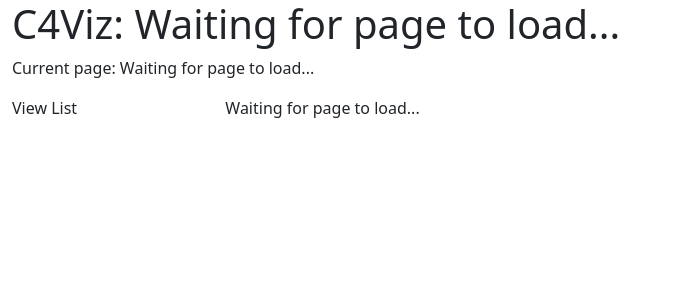
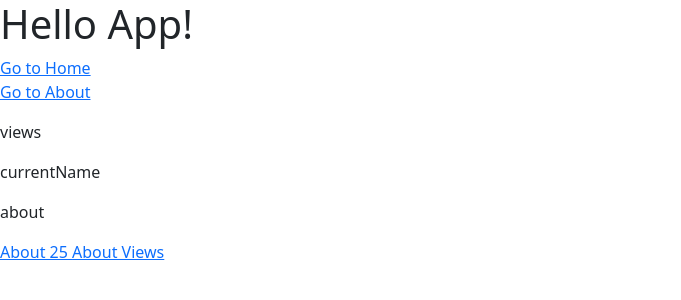
Before and after one commit to pmorch/c4viz, a Vue app in the folder frontend/: page / in a window 1280 px wide. Shown: the top 300 px of the page, without its empty margins (0-681 px from the left). Built offline with nearby package versions, Linux system fonts and the light colour scheme; no server answers.

Commit message:
HACK: Experiment with vue router

```diff
--- a/frontend/src/App.vue
+++ b/frontend/src/App.vue
@@ -1,20 +1,20 @@
 <template>
-  <div class="container-fluid vh-100 d-flex flex-column">
-    <div class="row">
-      <h1>C4Viz: {{ svgTitle }}</h1>
-      <p>Current page: {{ svgTitle }}</p>
-    </div>
-    <div class="row flex-grow-1 overflow-hidden">
-      <div class="col-2">View List</div>
-      <div class="col-10 container-fluid d-flex flex-row mh-100 justify-content-center">
-        <CurrentView :current="current" @changeView="changeView" />
-      </div>
-    </div>
-  </div>
+  <h1>Hello App!</h1>
+  <p>
+    <!-- use the router-link component for navigation. -->
+    <!-- specify the link by passing the `to` prop. -->
+    <!-- `<router-link>` will render an `<a>` tag with the correct `href` attribute -->
+    <router-link to="/">Go to Home</router-link><br>
+    <router-link to="/about">Go to About</router-link>
+  </p>
+  <!-- route outlet -->
+  <!-- component matched by the route will render here -->
+  <router-view></router-view>
 </template>
 
 <script>
 import CurrentView from "./components/CurrentView.vue";
+import About from "./components/About.vue";
 import * as Constants from './Constants.js'
 
 function modifyVizSvgs(vizArray) {
@@ -48,6 +48,8 @@ function setTitle(title) {
     document.title = "C4Viz"
   }
 }
+
+
 
 export default {
   name: "App",
@@ -98,6 +100,7 @@ export default {
   },
   components: {
     CurrentView,
+    About
   },
 };
 </script>
--- /dev/null
+++ b/frontend/src/components/About.vue
@@ -0,0 +1,29 @@
+<template>
+  <div>
+    <p>views {{ views }}</p>
+    <p>currentName {{ currentName }}</p>
+    <p>about {{ $route.query.id }}</p>
+    <p>
+      <router-link :to="{ path: 'about', query: { id: [25, 11, 34] } }">
+        About 25
+      </router-link>
+      <router-link :to="{ name: 'views', params: { views } }">
+        About Views
+      </router-link>
+    </p>
+  </div>
+</template>
+
+<script>
+export default {
+  props: ["views"],
+  computed: {
+    currentName: function () {
+      return this.views[this.views.length - 1];
+    },
+  },
+  mounted: function () {
+    console.log("about mounted", this.$route, this.$router);
+  },
+};
+</script>
--- a/frontend/src/main.js
+++ b/frontend/src/main.js
@@ -1,4 +1,29 @@
 import { createApp } from 'vue'
+import { createRouter, createWebHashHistory } from 'vue-router'
 import App from './App.vue'
+import About from "./components/About.vue";
 
-createApp(App).mount('#app')
+// 2. Define some routes
+// Each route should map to a component.
+// We'll talk about nested routes later.
+const routes = [
+    {
+        name: "views",
+        path: '/:views*',
+        component: About,
+        props: true,
+    },
+]
+
+// 3. Create the router instance and pass the `routes` option
+// You can pass in additional options here, but let's
+// keep it simple for now.
+const router = createRouter({
+    // 4. Provide the history implementation to use. We are using the hash history for simplicity here.
+    history: createWebHashHistory(),
+    routes, // short for `routes: routes`
+})
+
+const app = createApp(App)
+app.use(router)
+app.mount('#app')
```
